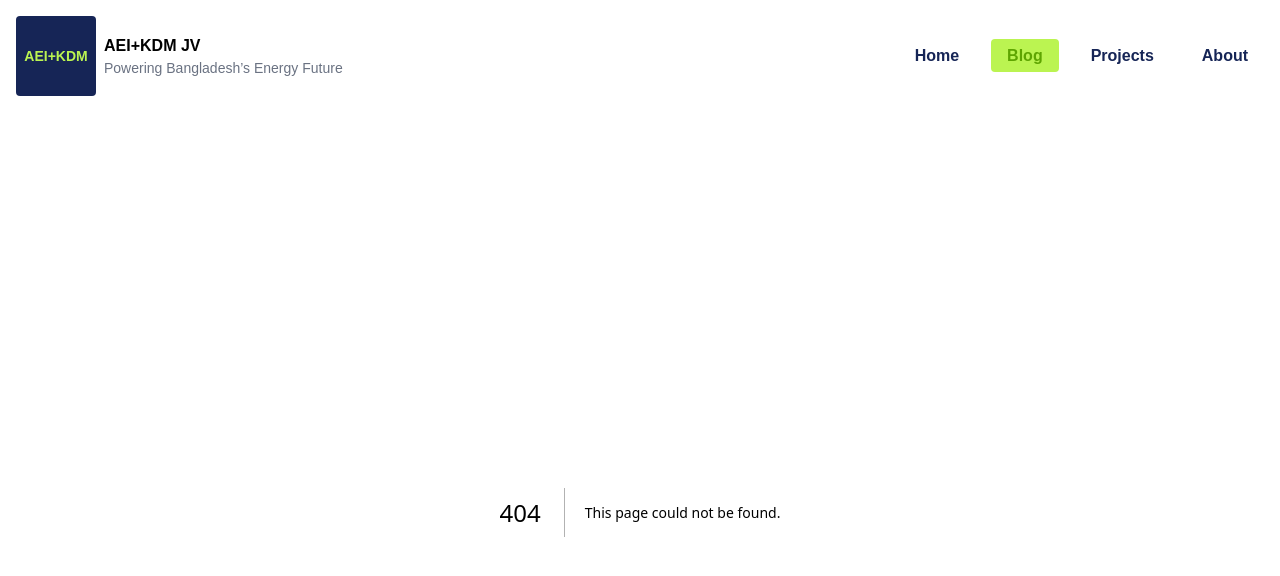
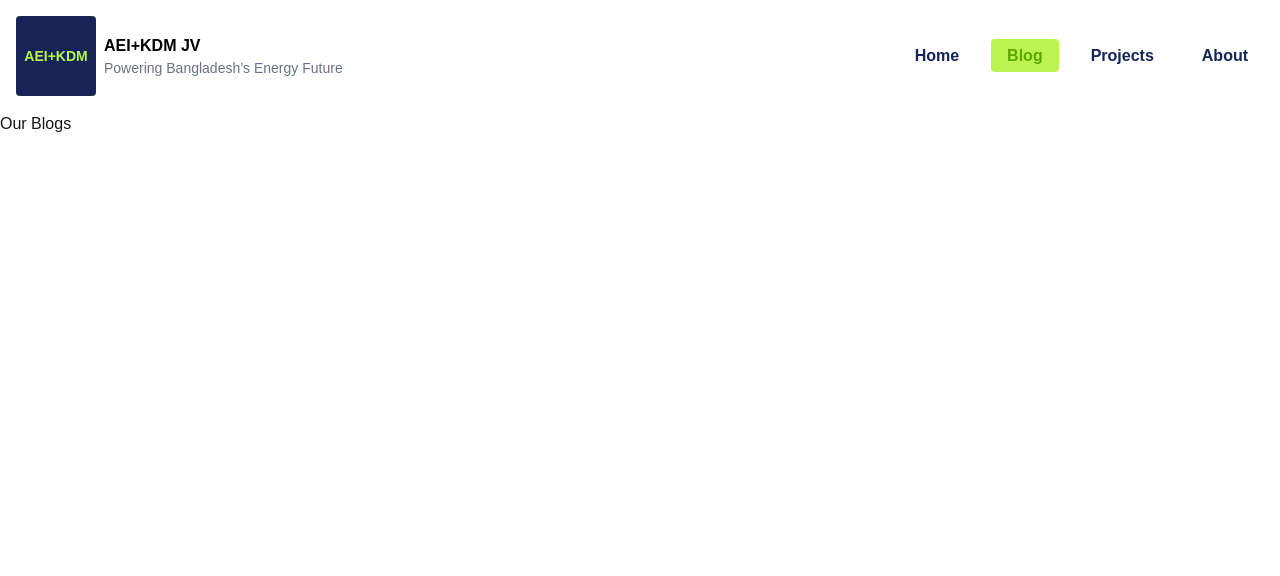
Before and after one commit to iamzehan/AEI-KDM-JointVenture, a Next.js app: page /blogs in a window 1280 px wide. Before the commit this address had no page. Shown: the top 576 px of the page. Built offline with nearby package versions, Linux system fonts and the light colour scheme.

Commit message:
feat(iamzehan): Added blog page

```diff
--- /dev/null
+++ b/src/app/blogs/page.tsx
@@ -0,0 +1,5 @@
+export default function Blogs(){
+    return (
+        <p className="text-red"> Our Blogs </p>
+    )
+}
```
